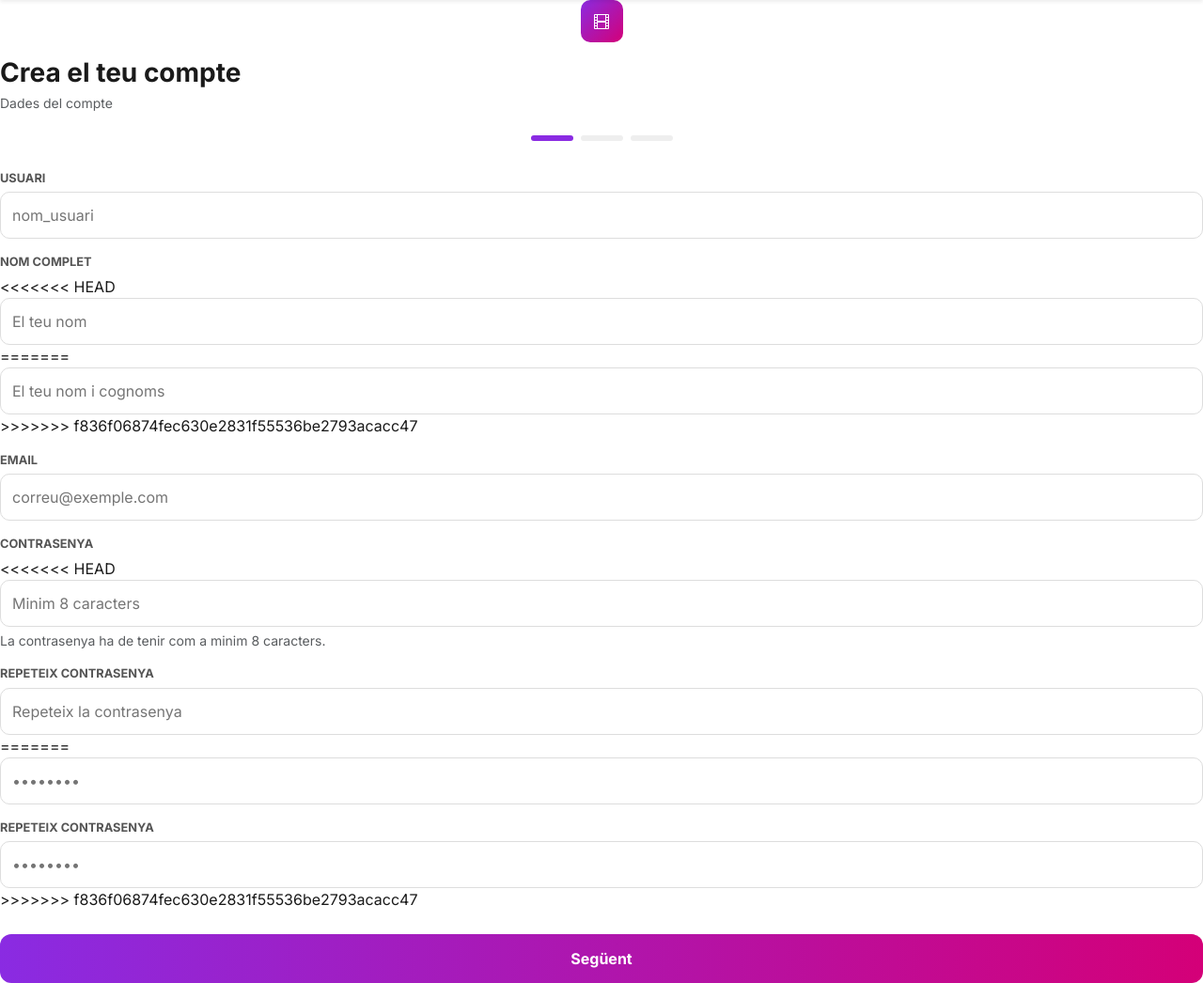
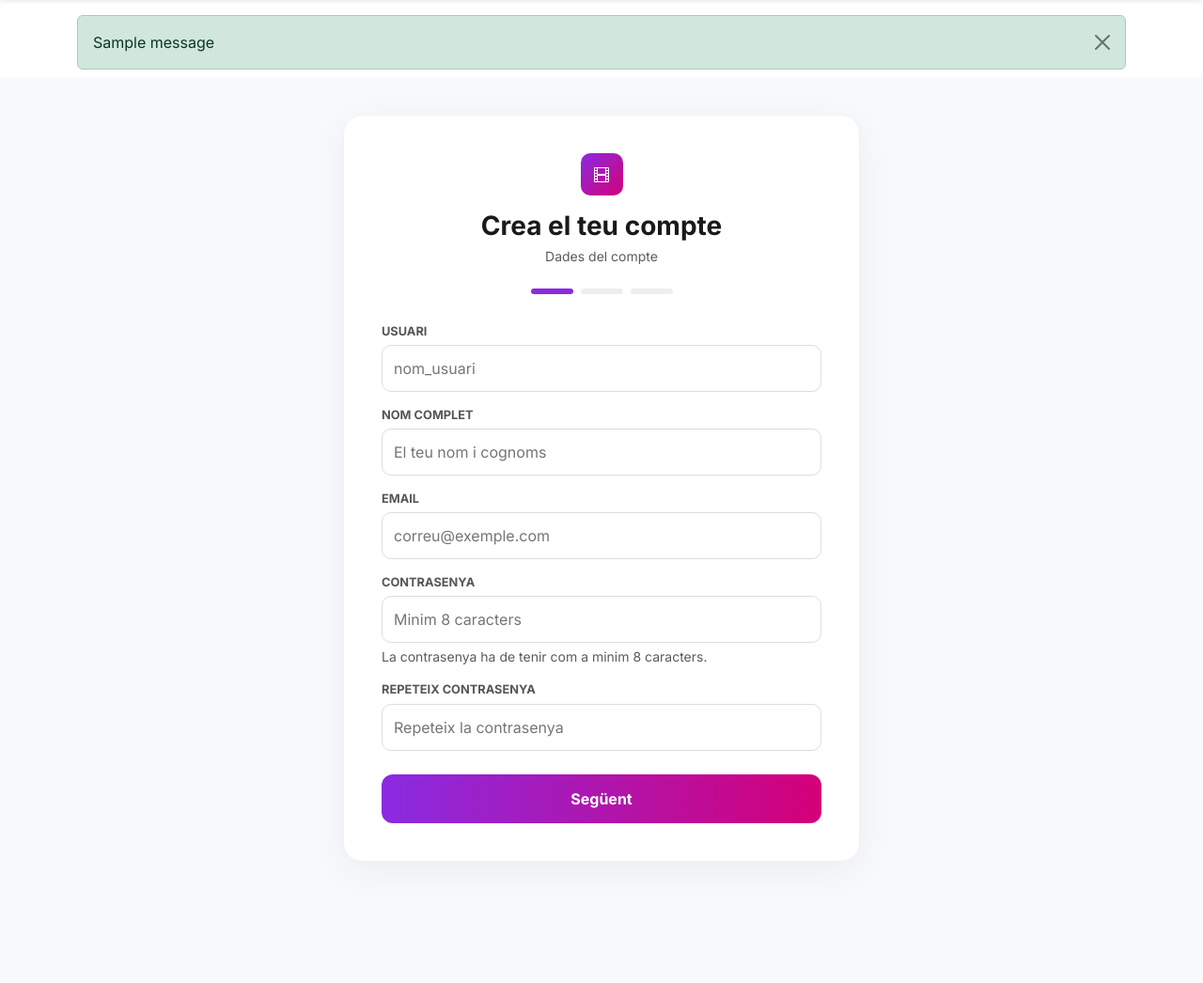
Before and after one commit to Admin-Group-StreamSync/StreamSync, a Django app: page /registre/ in a window 1280 px wide. Shown: the part 96-1142 px from the top of the page at 94% size. After the commit the page ends 972 px from the top, so only its background shows below. Run offline with Django 5.2, Linux system fonts and the light colour scheme; tables that the repository leaves empty hold one stand-in row (values such as "Sample post"); one stand-in notice (Sample message) is shown.

Commit message:
Features/78 feat implement success messages for register and login (#88)
* [FEAT] Implement Success Messages for Register and Login

* fix: Resolving conflicts.

```diff
--- a/StreamSync/urls.py
+++ b/StreamSync/urls.py
@@ -2,13 +2,14 @@
 from django.contrib import admin
 from django.urls import path, include
 from django.contrib.auth import views as auth_views
+from users.views import StreamSyncLoginView
 
 urlpatterns = [
     path('admin/', admin.site.urls),
     path('', include('users.urls')),  # Les teves rutes d'usuari
 
     # LOGIN: Utilitzem la vista de Django però el TEU template
-    path('login/', auth_views.LoginView.as_view(template_name='registration/login.html'), name='login'),
+    path('login/', StreamSyncLoginView.as_view(template_name='registration/login.html'), name='login'),
 
     # LOGOUT
     path('logout/', auth_views.LogoutView.as_view(), name='logout'),
--- a/templates/base.html
+++ b/templates/base.html
@@ -176,6 +176,16 @@
     </header>
 
     <main>
+        {% if messages %}
+        <div class="container mt-3">
+            {% for message in messages %}
+            <div class="alert alert-{{ message.tags|default:'info' }} alert-dismissible fade show mb-2" role="alert">
+                {{ message }}
+                <button type="button" class="btn-close" data-bs-dismiss="alert" aria-label="Close"></button>
+            </div>
+            {% endfor %}
+        </div>
+        {% endif %}
         {% block content %}
         {% endblock %}
     </main>
--- a/templates/registration/registre.html
+++ b/templates/registration/registre.html
@@ -4,28 +4,13 @@
 
 {% block extra_css %}
 <style>
-<<<<<<< HEAD
-    .register-container { display: flex; justify-content: center; align-items: center; padding: 40px 20px; background: #fff; min-height: 90vh; }
-=======
+
     .register-container { display: flex; justify-content: center; align-items: center; padding: 40px 20px; background: #f8f9fc; min-height: 90vh; }
->>>>>>> f836f06874fec630e2831f55536be2793acacc47
     .register-card { width: 100%; max-width: 550px; background: white; border-radius: 20px; padding: 40px; box-shadow: 0 10px 40px rgba(0,0,0,0.05); text-align: center; border: 1px solid #f2f2f2; }
     .step-dot-container { display: flex; justify-content: center; gap: 8px; margin-bottom: 30px; }
     .step-dot { width: 45px; height: 6px; background: #eee; border-radius: 10px; transition: 0.3s; }
     .step-dot.active { background: #8a2be2; }
-<<<<<<< HEAD
-    .selection-grid { display: grid; grid-template-columns: 1fr 1fr; gap: 12px; margin-top: 15px; }
-    .select-item { border: 1px solid #ddd; border-radius: 12px; padding: 15px; cursor: pointer; transition: 0.2s; font-weight: 600; text-align: left; display: block; }
-    .select-item:hover { border-color: #8a2be2; background: #fcf9ff; }
-    .select-item.selected { border-color: #8a2be2; background: #f8f0ff; color: #8a2be2; box-shadow: 0 0 0 1px #8a2be2; }
-    .form-group-custom { text-align: left; margin-bottom: 15px; }
-    .form-group-custom label { font-weight: 700; font-size: 0.8rem; color: #555; text-transform: uppercase; margin-bottom: 5px; display: block; }
-    .form-control-figma { width: 100%; padding: 12px; border-radius: 10px; border: 1px solid #ddd; outline: none; }
-    .btn-gradient { width: 100%; padding: 14px; border-radius: 12px; border: none; background: linear-gradient(90deg, #8a2be2, #d40078); color: white; font-weight: 700; cursor: pointer; margin-top: 10px; }
-    .btn-back { background: none; border: none; color: #888; font-weight: 600; cursor: pointer; padding: 10px; margin-top: 10px; }
-    .error-box { background: #fff0f0; border: 1px solid #ffbaba; color: #d8000c; padding: 15px; border-radius: 12px; margin-bottom: 20px; text-align: left; font-size: 0.85rem; }
-    .hidden { display: none; }
-=======
+
 
     .selection-grid { display: grid; grid-template-columns: 1fr 1fr; gap: 12px; margin-top: 15px; }
 
@@ -54,7 +39,6 @@
 
     .error-box { background: #fff0f0; border: 1px solid #ffbaba; color: #d8000c; padding: 15px; border-radius: 12px; margin-bottom: 20px; text-align: left; font-size: 0.85rem; }
     .hidden { display: none !important; }
->>>>>>> f836f06874fec630e2831f55536be2793acacc47
 </style>
 {% endblock %}
 
@@ -93,11 +77,8 @@
                 </div>
                 <div class="form-group-custom">
                     <label>Nom complet</label>
-<<<<<<< HEAD
-                    <input type="text" name="first_name" class="form-control-figma" placeholder="El teu nom" value="{{ form.first_name.value|default:'' }}" required>
-=======
+
                     <input type="text" name="first_name" class="form-control-figma" placeholder="El teu nom i cognoms" value="{{ form.first_name.value|default:'' }}" required>
->>>>>>> f836f06874fec630e2831f55536be2793acacc47
                 </div>
                 <div class="form-group-custom">
                     <label>Email</label>
@@ -105,39 +86,19 @@
                 </div>
                 <div class="form-group-custom">
                     <label>Contrasenya</label>
-<<<<<<< HEAD
                     <input type="password" name="password1" class="form-control-figma" placeholder="Minim 8 caracters" minlength="8" required>
                     <small class="text-muted d-block mt-1">La contrasenya ha de tenir com a minim 8 caracters.</small>
                 </div>
                 <div class="form-group-custom">
                     <label>Repeteix Contrasenya</label>
                     <input type="password" name="password2" class="form-control-figma" placeholder="Repeteix la contrasenya" minlength="8" required>
-=======
-                    <input type="password" name="password1" class="form-control-figma" placeholder="••••••••" required>
-                </div>
-                <div class="form-group-custom">
-                    <label>Repeteix Contrasenya</label>
-                    <input type="password" name="password2" class="form-control-figma" placeholder="••••••••" required>
->>>>>>> f836f06874fec630e2831f55536be2793acacc47
+
                 </div>
                 <button type="button" class="btn-gradient" onclick="changeStep(2)">Següent</button>
             </div>
 
             <div id="step2" class="hidden">
-<<<<<<< HEAD
-                <p class="text-start fw-bold mb-2">Plataformes</p>
-                <div class="selection-grid">
-                    {% for p in opcions.plataformes %}
-                    <label class="select-item"><input type="checkbox" name="plataformas" value="{{p}}" class="hidden" onchange="mark(this)">{{p}}</label>
-                    {% endfor %}
-                </div>
-                <p class="text-start fw-bold mt-4 mb-2">Gèneres</p>
-                <div class="selection-grid">
-                    {% for g in opcions.generes %}
-                    <label class="select-item"><input type="checkbox" name="generos" value="{{g}}" class="hidden" onchange="mark(this)">{{g}}</label>
-                    {% endfor %}
-                </div>
-=======
+
                 <p class="text-start fw-bold mb-2 text-uppercase small text-muted">Què t'agrada veure?</p>
                 <div class="selection-grid mb-4">
                     {% for val, nom in opcions.tipus %}
@@ -158,26 +119,18 @@
                     {% endfor %}
                 </div>
 
->>>>>>> f836f06874fec630e2831f55536be2793acacc47
                 <button type="button" class="btn-gradient mt-4" onclick="changeStep(3)">Continuar</button>
                 <button type="button" class="btn-back" onclick="changeStep(1)">Tornar</button>
             </div>
 
             <div id="step3" class="hidden">
-<<<<<<< HEAD
                 <p class="text-start fw-bold mb-2">Idiomes</p>
                 <div class="selection-grid">
                     {% for i in opcions.idiomes %}
                     <label class="select-item"><input type="checkbox" name="idiomas" value="{{i}}" class="hidden" onchange="mark(this)">{{i}}</label>
                     {% endfor %}
                 </div>
-                <p class="text-start fw-bold mt-4 mb-2">Edat</p>
-                <div class="selection-grid mb-4">
-                    {% for e in opcions.edats %}
-                    <label class="select-item"><input type="checkbox" name="edats" value="{{e}}" class="hidden" onchange="mark(this)">{{e}}</label>
-                    {% endfor %}
-                </div>
-=======
+
                 <p class="text-start fw-bold mb-2 text-uppercase small text-muted">Gèneres favorits</p>
                 <div class="selection-grid" style="grid-template-columns: 1fr 1fr 1fr;">
                     {% for g in opcions.genres_api %}
@@ -198,7 +151,6 @@
                     {% endfor %}
                 </div>
 
->>>>>>> f836f06874fec630e2831f55536be2793acacc47
                 <button type="submit" class="btn-gradient">Finalitzar i Crear Compte</button>
                 <button type="button" class="btn-back" onclick="changeStep(2)">Tornar</button>
             </div>
@@ -211,15 +163,7 @@
         document.getElementById('step1').classList.toggle('hidden', s !== 1);
         document.getElementById('step2').classList.toggle('hidden', s !== 2);
         document.getElementById('step3').classList.toggle('hidden', s !== 3);
-<<<<<<< HEAD
-        document.getElementById('dot1').classList.toggle('active', s >= 1);
-        document.getElementById('dot2').classList.toggle('active', s >= 2);
-        document.getElementById('dot3').classList.toggle('active', s >= 3);
-        const txts = ["Dades del compte", "Tria les teves plataformes", "Configuració final"];
-        document.getElementById('step-txt').innerText = txts[s-1];
-    }
-    function mark(cb) { cb.parentElement.classList.toggle('selected', cb.checked); }
-=======
+
 
         document.getElementById('dot1').classList.toggle('active', s >= 1);
         document.getElementById('dot2').classList.toggle('active', s >= 2);
@@ -237,6 +181,5 @@
             cb.parentElement.classList.remove('selected');
         }
     }
->>>>>>> f836f06874fec630e2831f55536be2793acacc47
 </script>
 {% endblock %}
--- a/users/views.py
+++ b/users/views.py
@@ -2,6 +2,7 @@ import os
 import requests
 from django.shortcuts import render, redirect, get_object_or_404
 from django.contrib.auth import update_session_auth_hash, login
+from django.contrib.auth.views import LoginView
 from django.contrib.auth.decorators import login_required
 from django.contrib import messages
 from django.contrib.auth.forms import PasswordChangeForm
@@ -23,6 +24,13 @@ OPCIONS = {
     'plataformas': ['CinePlus', 'StreamHub', 'PlayMax'],
     'idiomas': ['Català', 'Castellano', 'English', 'Français']
 }
+
+
+class StreamSyncLoginView(LoginView):
+    def form_valid(self, form):
+        response = super().form_valid(form)
+        messages.success(self.request, f"Benvingut/da de nou, {form.get_user().username}!")
+        return response
 
 # --- 2. FUNCIONS AUXILIARS I MAPEIG ---
 
```
Also changed, not shown: templates/registration/cambiar_password.html (+0 -14 lines), db.sqlite3.
